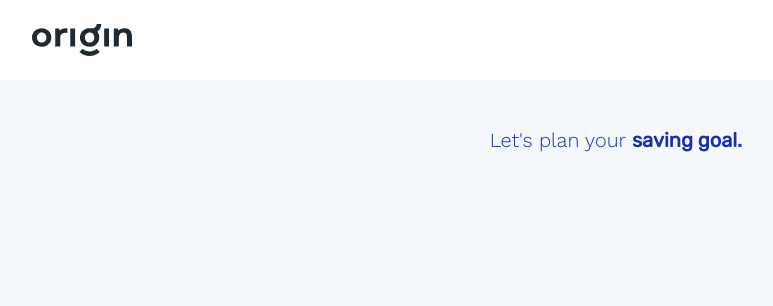
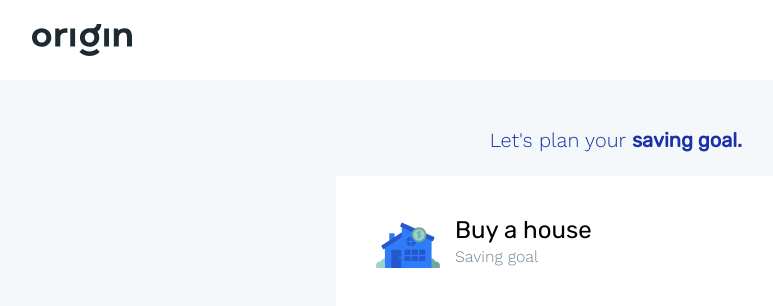
Before and after one commit to ArtemAnikin/ArtemAnikin.github.io, a React (Create React App) app: page / in a window 1280 px wide. Shown: the top 306 px of the page, without its empty margins (24-797 px from the left). Built offline with nearby package versions, Linux system fonts and the light colour scheme.

Commit message:
add widget

```diff
--- a/src/components/pages/Main/Main.tsx
+++ b/src/components/pages/Main/Main.tsx
@@ -1,4 +1,6 @@
 import { FC } from 'react'
+
+import OriginFinancialWidget from 'widgets/originFinancial/OriginFinancial.widget'
 
 import styles from './Main.module.scss'
 
@@ -9,6 +11,7 @@ const Main: FC = () => {
 				<div className={styles.title}>
 					Let&apos;s plan your <strong> saving goal.</strong>
 				</div>
+				<OriginFinancialWidget />
 			</div>
 		</>
 	)
--- /dev/null
+++ b/src/widgets/originFinancial/OriginFinancial.module.scss
@@ -0,0 +1,82 @@
+.wrapper{
+  box-sizing: border-box;
+  margin-top: 24px;
+  max-width: 560px;
+  background-color: #FFFFFF;
+  padding: 40px;
+  color: black;
+
+  & .submit{
+    width: 100%;
+    display: flex;
+    justify-content: center;
+  }
+
+  & .header{
+    display: flex;
+  }
+
+  & .title{
+    font-family: 'Rubik', sans-serif;
+    font-style: normal;
+    font-weight: 500;
+    font-size: 24px;
+    line-height: 120%;
+
+    margin-left: 15px;
+
+    & .title2{
+      font-family: 'Work Sans', sans-serif;
+      font-style: normal;
+      font-weight: 400;
+      font-size: 16px;
+      line-height: 150%;
+      color: #708797;
+
+      text-align: start;
+    }
+  }
+
+  & .controls{
+    margin: 24px 0;
+    display: flex;
+    justify-content: space-between;
+
+    & .totalAmount{
+      position: relative;
+      width: 275px;
+    }
+
+    & .reach{
+      position: relative;
+      width: 192px;
+    }
+  }
+}
+
+@media screen and (max-width: 450px){
+  .wrapper{
+    padding: 31px 24px!important;
+  }
+
+  .controls{
+    display: block !important;
+
+    & .totalAmount, .reach{
+      width: 100% !important;
+      & .title{
+        font-size: 12px!important;
+      }
+    }
+
+  }
+
+  .title{
+    margin-top: 5px;
+    font-size: 20px!important;
+
+    & .title2{
+      font-size: 14px!important;
+    }
+  }
+}
--- /dev/null
+++ b/src/widgets/originFinancial/OriginFinancial.widget.tsx
@@ -0,0 +1,21 @@
+import { FC } from 'react'
+
+import houseImg from 'assets/icons/buy-a-house.svg'
+
+import styles from './OriginFinancial.module.scss'
+
+const OriginFinancialWidget: FC = () => {
+	return (
+		<div className={styles.wrapper}>
+			<div className={styles.header}>
+				<img src={houseImg} alt='HouseImg' />
+				<div className={styles.title}>
+					<div>Buy a house</div>
+					<div className={styles.title2}>Saving goal</div>
+				</div>
+			</div>
+		</div>
+	)
+}
+
+export default OriginFinancialWidget
--- a/tsconfig.json
+++ b/tsconfig.json
@@ -31,7 +31,7 @@
       "config/*": ["config/*"],
       "hooks/*": ["hooks/*"],
       "services/*": ["services/*"],
-      "shared/*": ["shared/*"],
+      "widgets/*": ["widgets/*"],
       "store/*": ["store/*"],
       "utils/*": ["utils/*"],
     }
```
Also changed, not shown: 1 other file (tests, documents, lock files or other folders).
